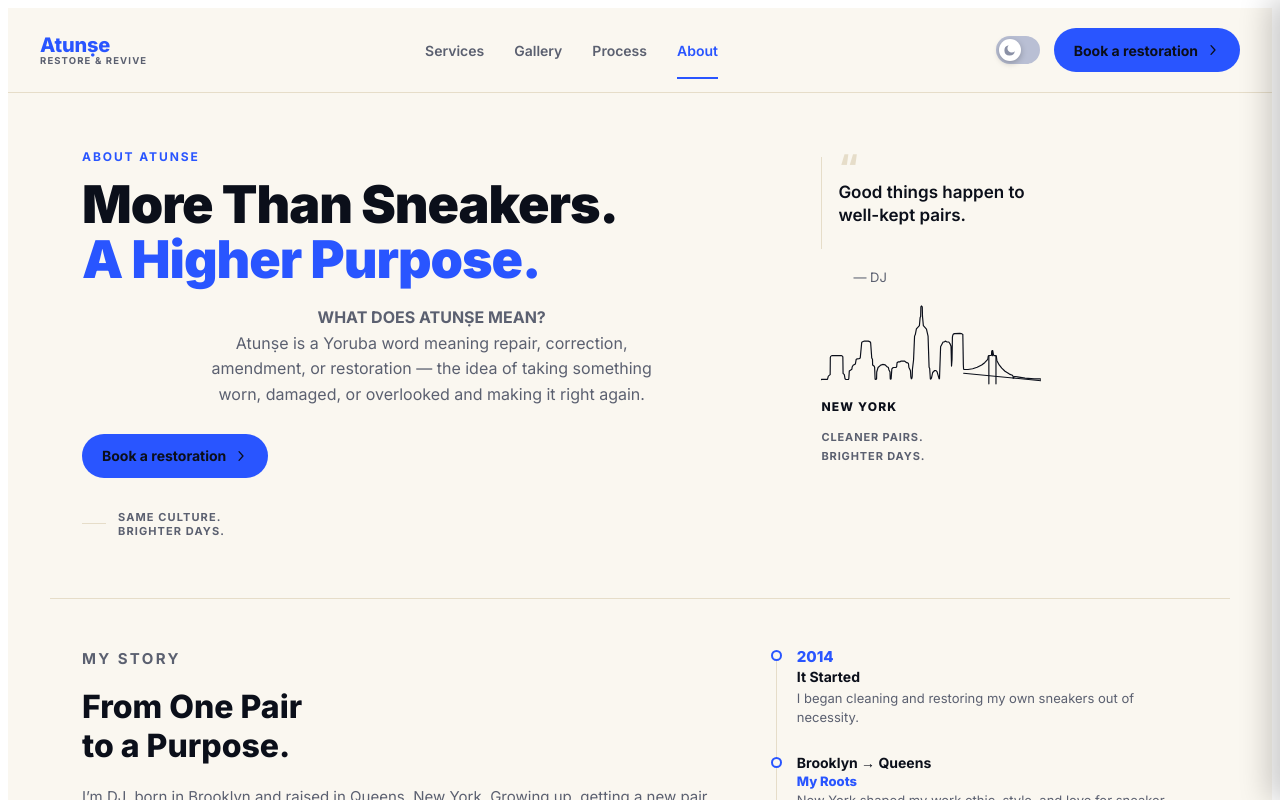
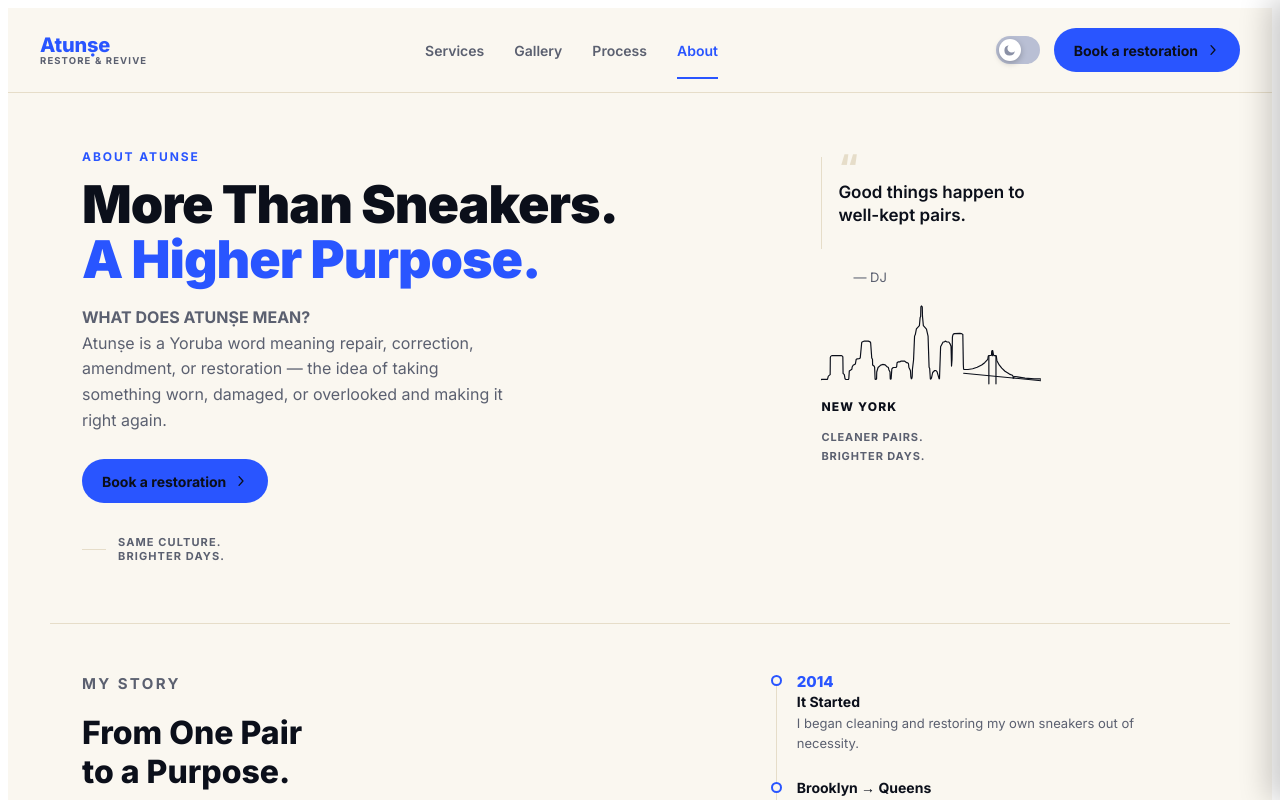
Before and after one commit to Donaldblanc/Atunse, a Next.js app: page /about in a window 1280 px wide. Shown: the top 800 px of the page. Built offline with nearby package versions, Linux system fonts and the light colour scheme.

Commit message:
Revert "About page: replace bio blurb with "What does Atunse mean?" explainer, centered"
This reverts commit c67889fdd080486d916882b6ee038837ff4f06a7.

```diff
--- a/src/app/about/page.tsx
+++ b/src/app/about/page.tsx
@@ -20,7 +20,7 @@ export default function AboutPage() {
             More Than Sneakers.
             <span>A Higher Purpose.</span>
           </h1>
-          <p className="landing-lede landing-about-meaning">
+          <p className="landing-lede">
             <strong>WHAT DOES ATUNṢE MEAN?</strong>
             <br />
             Atunṣe is a Yoruba word meaning repair, correction, amendment, or restoration &mdash; the idea of
--- a/src/styles/landing-theme.css
+++ b/src/styles/landing-theme.css
@@ -231,13 +231,6 @@
   color: var(--ink-soft);
   max-width: 42ch;
   margin: 0 0 26px;
-}
-
-.landing-about-meaning {
-  text-align: center;
-  max-width: 46ch;
-  margin-left: auto;
-  margin-right: auto;
 }
 
 .landing-cta-row {
```
